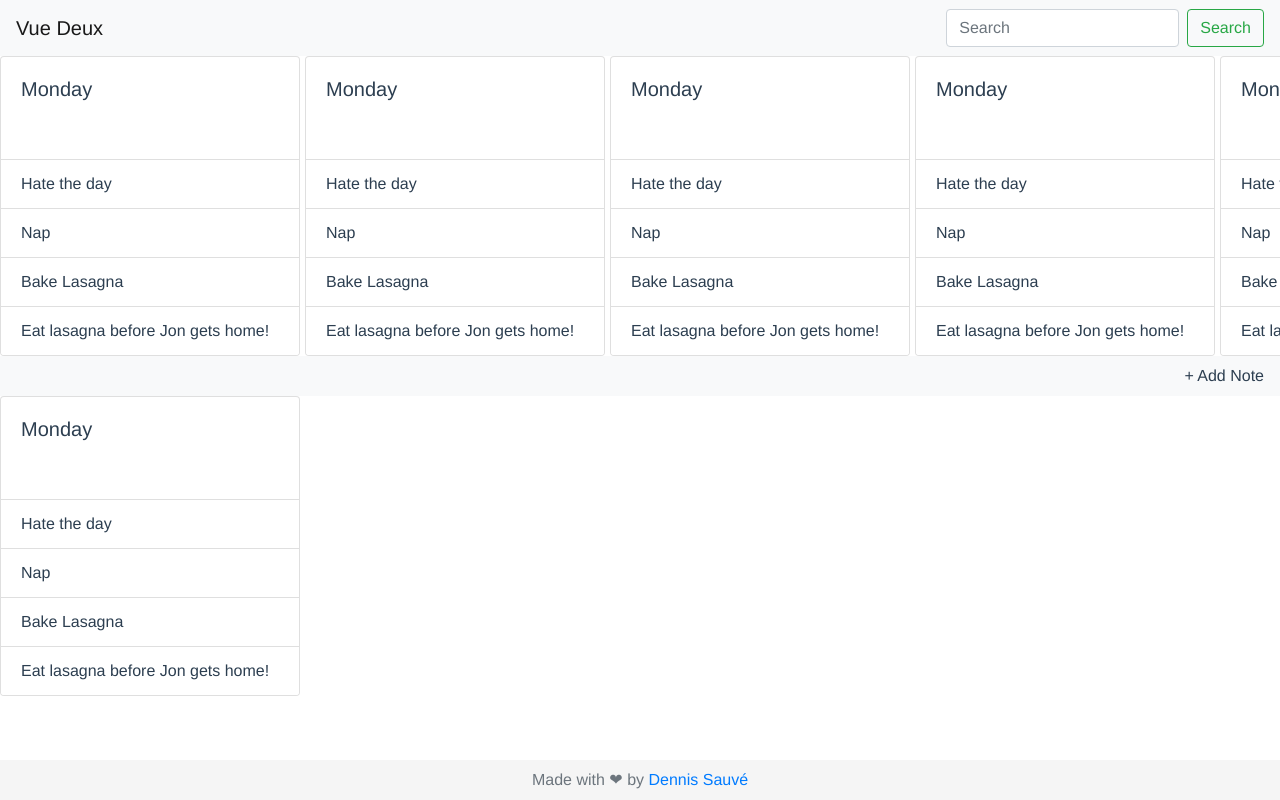
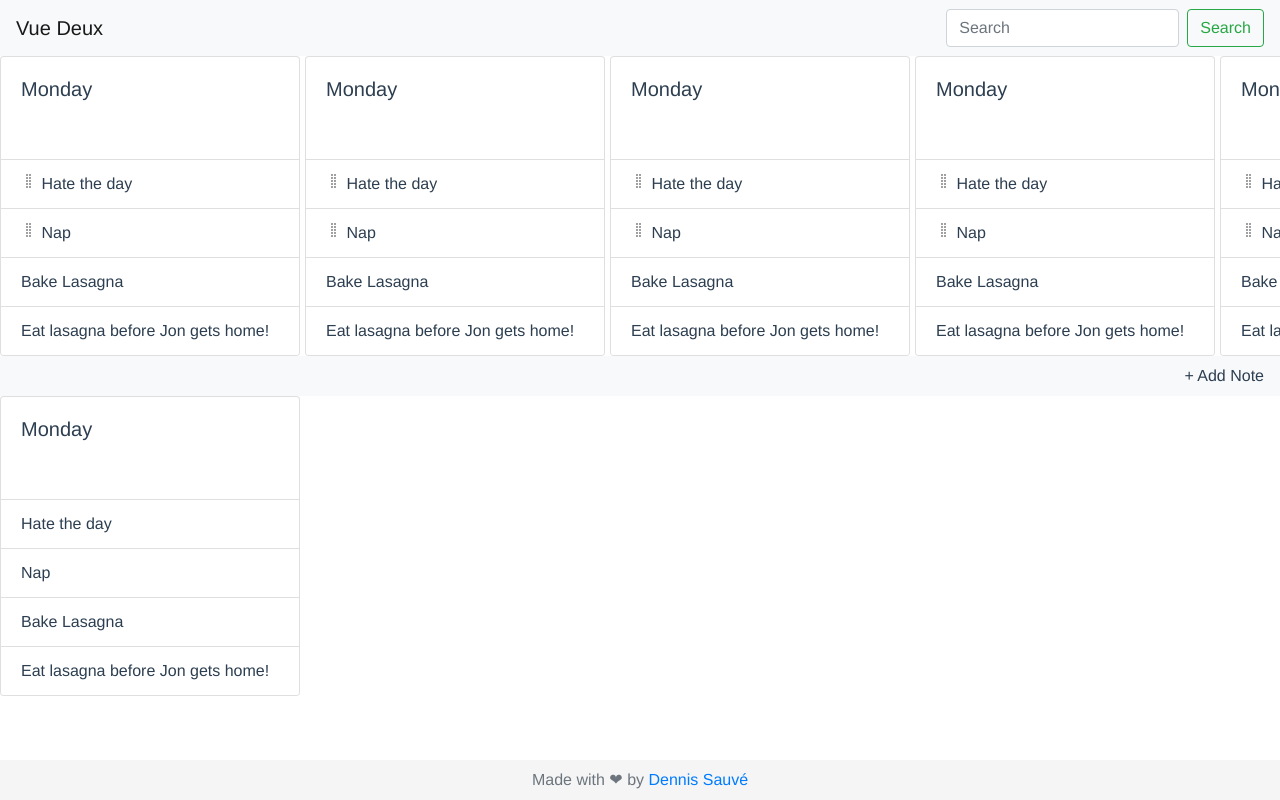
Before and after one commit to dengsauve/vuex-deux, a Vue app: page / in a window 1280 px wide. Built offline with nearby package versions, Linux system fonts and the light colour scheme.

Commit message:
Update ListCard.vue
Testing CSS Bootstrap Icons

```diff
--- a/src/ListCard.vue
+++ b/src/ListCard.vue
@@ -4,8 +4,14 @@
       <h5 class="card-title">Monday</h5>
     </div>
     <ul class="list-group list-group-flush">
-      <li class="list-group-item">Hate the day</li>
-      <li class="list-group-item">Nap</li>
+      <li class="list-group-item">
+        <div class="grab"></div>
+        Hate the day
+      </li>
+      <li class="list-group-item">
+        <div class="grab"></div>
+        Nap
+      </li>
       <li class="list-group-item">Bake Lasagna</li>
       <li class="list-group-item">Eat lasagna before Jon gets home!</li>
     </ul>
```
